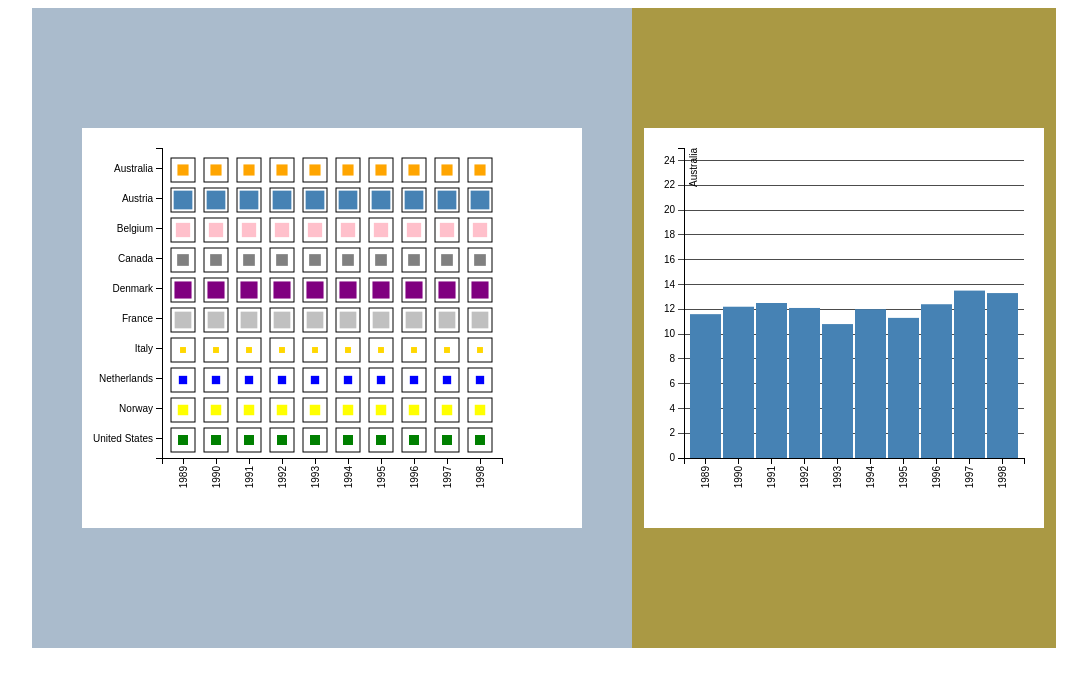
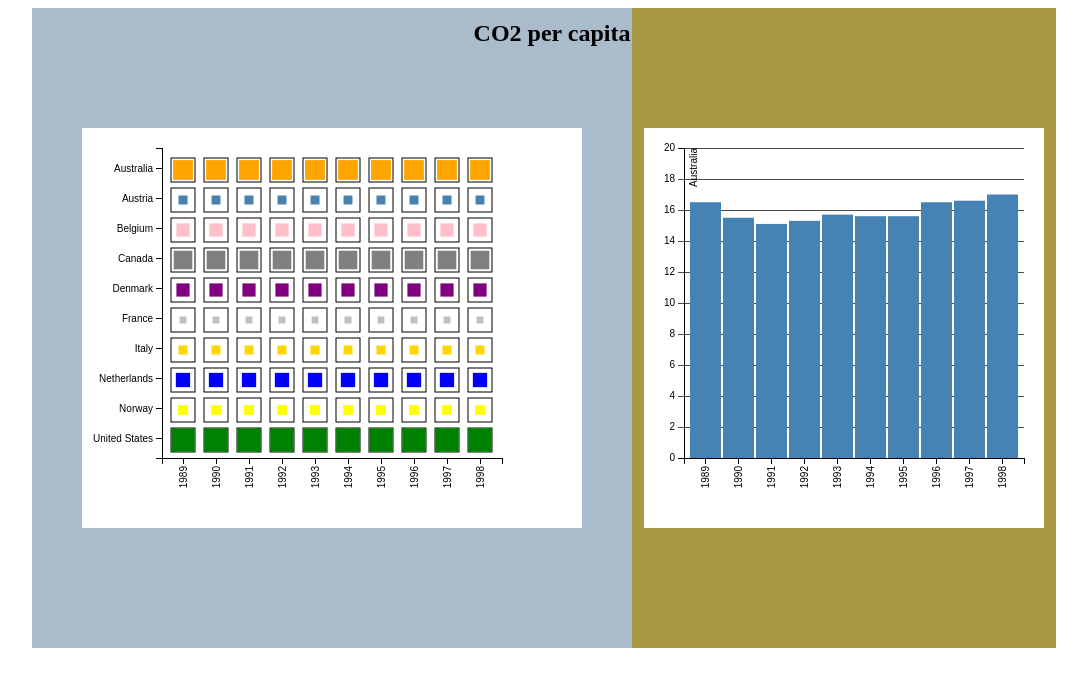
Before and after one commit to ytterdorr/ARDataVis, a plain HTML site: page d3_barchart/d3_barchart.html in a window 1280 px wide. Shown: the whole page, without its empty margins (96-1183 px from the left). Drawn offline with nearby package versions, Linux system fonts and the light colour scheme.

Commit message:
add title to 2d vis

```diff
--- a/d3_barchart/d3BarStyle.css
+++ b/d3_barchart/d3BarStyle.css
@@ -67,3 +67,10 @@
 .dataRect {
   pointer-events: bounding-box;
 }
+
+#title {
+  position: absolute;
+  width: 100vw;
+  text-align: center;
+  top: 0;
+}
--- a/d3_barchart/d3_barchart.js
+++ b/d3_barchart/d3_barchart.js
@@ -313,28 +313,6 @@ function showYearData(year) {
     });
 }
 
-// var updateBars = function(countryData, countryName) {
-//   let svg = right_svg;
-
-//   // update rightYAxis name
-//   let yText = svg.selectAll("#yName").text(countryName);
-
-//   // Update bars
-//   let olds = svg
-//     .selectAll("rect")
-//     .data(countryData)
-//     .attr("x", function(d) {
-//       return rightX(d.year);
-//     })
-//     .attr("width", rightX.rangeBand())
-//     .attr("y", function(d) {
-//       return y(d.value);
-//     })
-//     .attr("height", function(d) {
-//       return height - y(d.value);
-//     });
-// };
-
 var drawRects = function(svg, dataset) {
   let yAxisMargin = 40;
   let rectYMargin = 7;
@@ -435,8 +413,8 @@ function drawDataInGrid(svg, dataset) {
   let yCenter = 22;
   let boxXMargin = 9;
   let boxWidth = leftX.rangeBand() - boxXMargin + 2;
-  let boxYMargin = 6;
   let maxValue = YMAX; //getMaxYValue(dataset);
+  let minValue = YMIN;
   let country;
   for (let i in countries) {
     country = countries[i];
@@ -568,15 +546,25 @@ function getDataPromise(csvFile) {
   });
 }
 
+function addTitle(titleText) {
+  // Check if title already exists, otherwise create new title
+  title = document.getElementById("title");
+  titleHead = title != null ? title : document.createElement("h2");
+  titleHead.id = "title";
+  titleHead.innerHTML = titleText;
+  document.body.append(titleHead);
+}
+
 // This is practically the main function.
 // Reads the csv and calls all the creator functions.
 async function makeGraph(confObj) {
   setConfs(confObj);
+  addTitle(confObj.title);
   // Delete previous graph if there was one
   data = await getDataPromise(csvFile);
   buildGraphFromData(data);
 }
 
 // Try "rapid" change
+makeGraph(confs.Suicide);
 makeGraph(confs.co2);
-makeGraph(confs.Suicide);
```
Also changed, not shown: NotesAndTODOs.txt.
